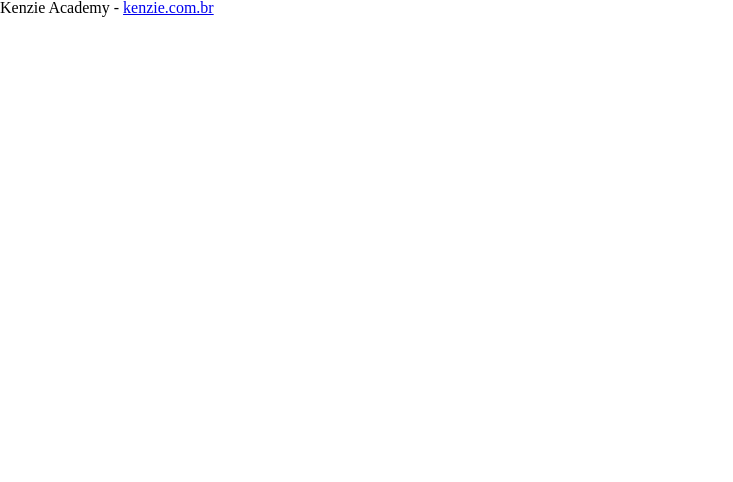
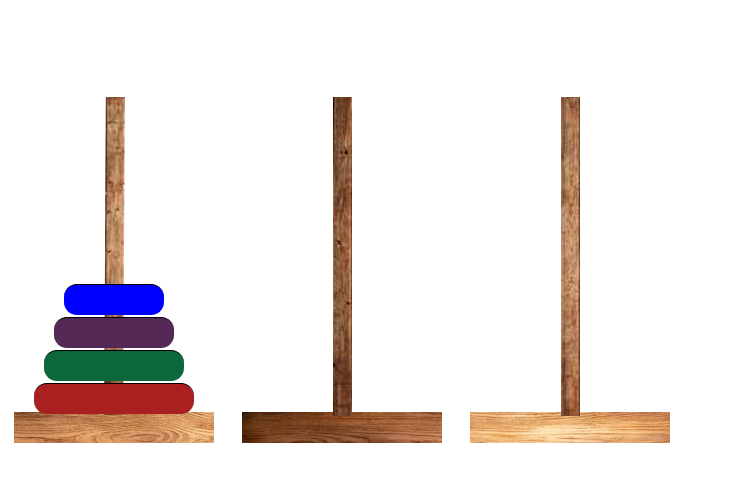
Before and after one commit to Kenzie-Academy-Brasil-Developers/m2-entrega-torre-de-hanoi-sprint-1a-natanfiuza, a plain HTML site: page index.html in a window 1280 px wide. Shown: the whole page, without its empty margins (0-733 px from the left). Drawn offline with Linux system fonts and the light colour scheme.

Commit message:
Finalizado função createDOM

```diff
--- a/assets/css/main.css
+++ b/assets/css/main.css
@@ -4,10 +4,101 @@
 
 */
 
-:root {
+:root {}
+
+body {}
+
+.towers {
+    height: 120px;
+    width: 300px;
 
 }
 
-body {
+tbody {
+    display: flex;
+    flex-direction: row;
+    flex-wrap: nowrap;
+    align-content: center;
+    justify-content: space-between;
+    align-items: center;
+}
+tr {
+    display: flex;
+}
+td {
+    display: flex;
+    border: 14px solid transparent;
+    flex-wrap: nowrap;
+    flex-direction: column;
+    align-content: space-between;
+    align-items: center;
+    justify-content: flex-end;
+    padding-bottom: 15px;
+
 
 }
+
+.pin1 {
+    width: 200px;
+    height: 400px;
+    background-image: url("../../assets/img/pin1.png");
+    background-repeat: no-repeat;
+    background-position-y: 42px;
+}
+
+.pin2 {
+    width: 200px;
+    height: 400px;
+    background-image: url("../../assets/img/pin2.png");
+    background-repeat: no-repeat;
+    background-position-y: 42px;
+}
+
+.pin3 {
+    width: 200px;
+    height: 400px;
+    background-image: url("../../assets/img/pin3.png");
+    background-repeat: no-repeat;
+    background-position-y: 42px;
+}
+
+.piece0 {
+    background-color: blue;
+    border-top: 1px solid black;
+    border-radius: 13px;
+    width: 100px;
+    height: 30px;
+    margin-bottom: 2px;
+}
+
+.piece1 {
+    background-color: rgb(85, 41, 85);
+    border-top: 1px solid black;
+    border-radius: 13px;
+    width: 120px;
+    height: 30px;
+    margin-bottom: 2px;
+
+}
+
+.piece2 {
+    background-color: rgb(12, 104, 58);
+    border-top: 1px solid black;
+    border-radius: 13px;
+    width: 140px;
+    height: 30px;
+    margin-bottom: 2px;
+
+}
+
+.piece3 {
+    background-color: rgb(170, 32, 32);
+    border-top: 1px solid black;
+    border-radius: 13px;
+    width: 160px;
+    height: 30px
+}
+
+.destak {
+    transform: rotate(5deg);
+}
--- a/assets/js/main.js
+++ b/assets/js/main.js
@@ -1,31 +1,98 @@
 const arr = {
   start: [0, 1, 2, 3],
   buffer: new Array(),
-  finish: new Array()
-}
+  finish: new Array(),
+};
 
 // function movePiece(arrName){
 
 // }
 
-function createDOM(){
-  const target = document.querySelector("tbody")
-  const tr = document.createElement("tr")
+/**
+ * Cria as
+ */
+function createDOM() {
+  const table = document.getElementById("towers");
 
-  const templateRow = `
-    <td>1</td>
-    <td>2</td>
-    <td>3</td>
-  `
+  table.innerHTML = "";
 
-  tr.innerHTML = templateRow
+  let tr = table.insertRow(-1); // Insere uma linha
 
-  target.appendChild(tr)
+  let td = tr.insertCell(-1); // Insere uma celula ao final e retorna seu identificador
+  td.addEventListener("click", function (e) {
+    // handleInteraction("start")
+    console.log("start");
+    destakPiece("start");
+  });
+  td.classList.add(`pin1`);
+  td.id = "pin1";
+
+  td = tr.insertCell(-1); // Insere uma celula ao final e retorna seu identificador
+  td.addEventListener("click", function (e) {
+    // handleInteraction("buffer")
+    console.log("buffer");
+    destakPiece("buffer");
+  });
+  td.classList.add(`pin2`);
+  td.id = "pin2";
+
+  td = tr.insertCell(-1); // Insere uma celula ao final e retorna seu identificador
+  td.addEventListener("click", function (e) {
+    // handleInteraction("finish")
+    console.log("finish");
+    destakPiece("finish");
+  });
+  td.classList.add(`pin3`);
+  td.id = "pin3";
+
+  createPiece();
 }
 
+function createPiece() {
+  let pin1 = document.getElementById("pin1");
+  let pin2 = document.getElementById("pin2");
+  let pin3 = document.getElementById("pin3");
+
+  arr.start.forEach(function (e) {
+    let piece = document.createElement("div");
+    piece.id = `piece_${e}`;
+    piece.classList.add(`piece${e}`);
+    pin1.appendChild(piece);
+  });
+  arr.buffer.forEach(function (e) {
+    let piece = document.createElement("div");
+    piece.id = `piece_${e}`;
+    piece.classList.add(`piece${e}`);
+    pin1.appendChild(piece);
+  });
+  arr.finish.forEach(function (e) {
+    let piece = document.createElement("div");
+    piece.id = `piece_${e}`;
+    piece.classList.add(`piece${e}`);
+    pin1.appendChild(piece);
+  });
+}
+
+function destakPiece(pin) {
+    //document.getElementById('piece0').classList.remove("destak")
+   // document.getElementById('piece1').classList.remove("destak")
+   // document.getElementById('piece2').classList.remove("destak")
+   // document.getElementById('piece3').classList.remove("destak")
+    switch (pin) {
+        case "start":
+            let piece = document.getElementById(`piece${arr.start[arr.start.length - 1]}`);
+            piece.classList.add("destak");
+            break;
+
+        default:
+            break;
+    }
+}
 // function init(){
 //   // createDOM()
 
 // }
 
 // init()
+
+createDOM();
--- a/index.html
+++ b/index.html
@@ -21,14 +21,12 @@
   <body>
     <!-- Conteúdo da Página -->
     <main>
-      <table>
-        <tbody>
+      <table id="towers">
 
-        </tbody>
       </table>
     </main>
     <footer>
-        <p>Kenzie Academy - <a href="kenzie.com.br">kenzie.com.br</a></p>
+
     </footer>
     <script src="assets/js/main.js"></script>
   </body>
```
Also changed, not shown: assets/img/pin1.png (added), assets/img/pin2.png (added), assets/img/pin3.png (added).
